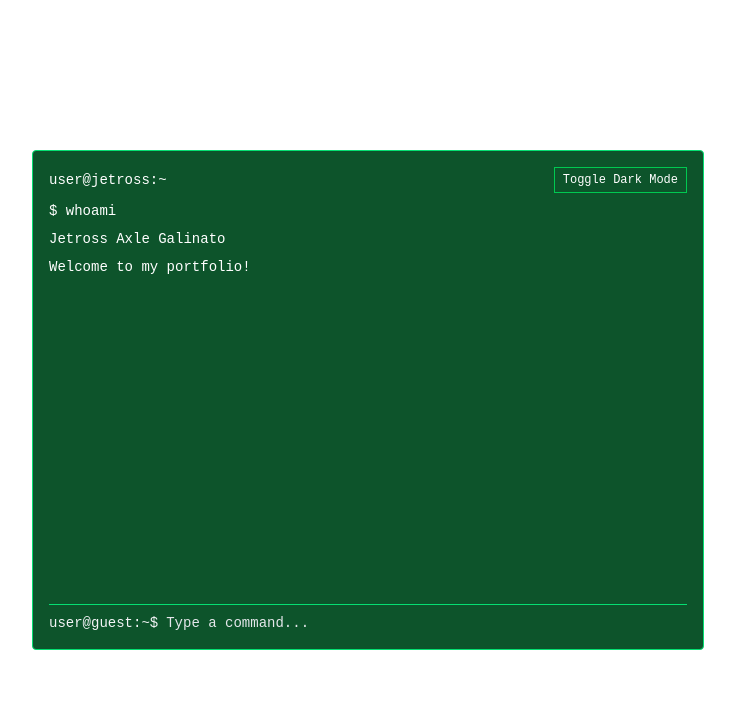
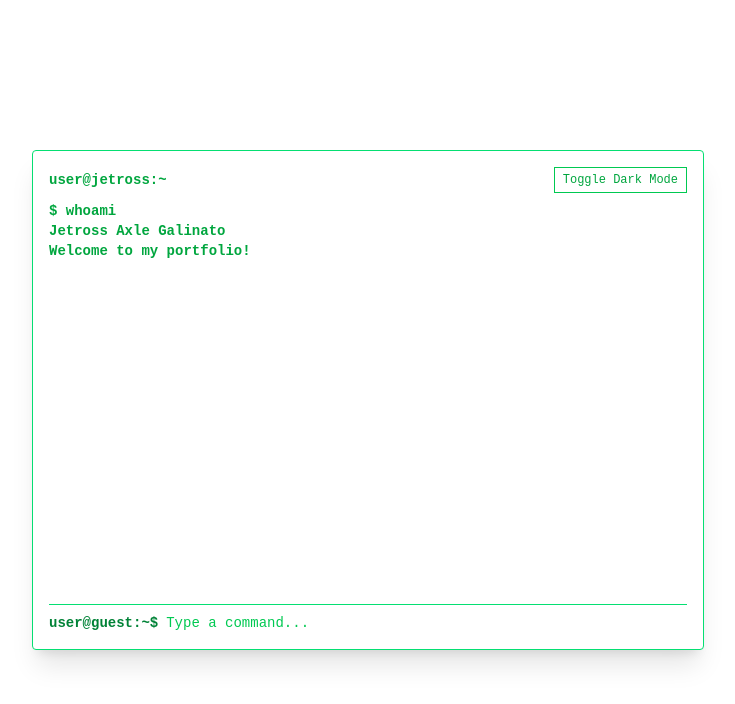
Before and after one commit to Jetrossgalinato/portfolio, a Next.js app: page / in a window 1280 px wide. Shown: the top 704 px of the page, without its empty margins (272-1007 px from the left). Built offline with nearby package versions, Linux system fonts and the light colour scheme.

Commit message:
added styling on the texts

```diff
--- a/src/app/components/Terminal.tsx
+++ b/src/app/components/Terminal.tsx
@@ -17,8 +17,8 @@ const Terminal = () => {
 
       const newHistory: React.ReactNode[] = [
         ...history,
-        <span key={Date.now()} className="text-green-400">
-          <span className="mr-2 select-none">user@guest:~$</span>
+        <span key={Date.now()} className="text-green-600 dark:text-green-400">
+          <span className="mr-2 font-bold select-none">user@guest:~$</span>
           {command}
         </span>,
       ];
@@ -33,11 +33,11 @@ const Terminal = () => {
         );
       } else if (command === "/about") {
         newHistory.push(
-          "Jetross Axle Galinato – Full-Stack Web Developer with a strong focus on backend systems",
-          "Based in the Philippines",
-          "3+ years of experience in backend development (APIs, databases, authentication)",
-          "1+ year of experience in full-stack development using modern frameworks",
-          "Tech-stack: Python, Django, PHP, Laravel, Reactjs, Next.js, TypeScript, PostgreSQL, MySQL"
+          "* Jetross Axle Galinato – Full-Stack Web Developer with a strong focus on backend systems",
+          "* Based in the Philippines",
+          "* 3+ years of experience in backend development (APIs, databases, authentication)",
+          "* 1+ year of experience in full-stack development using modern frameworks",
+          "* Tech-stack: Python, Django, PHP, Laravel, Reactjs, Next.js, TypeScript, PostgreSQL, MySQL"
         );
       } else if (command === "/projects") {
         newHistory.push(
@@ -135,9 +135,9 @@ const Terminal = () => {
 
   return (
     <div className="min-h-screen flex items-center justify-center bg-[var(--background)] px-4 transition-all duration-300">
-      <div className="w-full max-w-2xl h-[500px] border border-green-400 rounded p-4 font-mono bg-green-900 dark:bg-black text-white dark:text-green-400 flex flex-col">
+      <div className="w-full max-w-2xl h-[500px] shadow-xl border border-green-400 rounded p-4 font-mono bg-white dark:bg-black text-green-600 dark:text-green-400 flex flex-col">
         <div className="flex justify-between items-center mb-2">
-          <span className="text-sm">user@jetross:~</span>
+          <span className="text-sm font-bold">user@jetross:~</span>
           <button
             onClick={toggleTheme}
             className="text-xs border px-2 py-1 border-green-500 hover:bg-green-200 hover:text-black transition"
@@ -151,16 +151,18 @@ const Terminal = () => {
           ref={scrollRef}
           className="flex-1 overflow-y-auto space-y-2 mb-4 pr-1 text-sm"
         >
-          <p>$ whoami</p>
-          <p>Jetross Axle Galinato</p>
-          <p>Welcome to my portfolio!</p>
+          <div className="font-bold">
+            <p>$ whoami</p>
+            <p>Jetross Axle Galinato</p>
+            <p>Welcome to my portfolio!</p>
+          </div>
           {history.map((line, idx) => (
             <p key={idx}>{line}</p>
           ))}
         </div>
 
         <div className="flex items-center border-t border-green-400 pt-2">
-          <span className="mr-2 select-none text-sm text-gray-100 dark:text-green-400">
+          <span className="mr-2 select-none text-sm font-bold text-green-700 dark:text-green-400">
             user@guest:~$
           </span>
           <input
@@ -168,7 +170,7 @@ const Terminal = () => {
             value={input}
             onChange={(e) => setInput(e.target.value)}
             onKeyDown={handleKeyDown}
-            className="w-full bg-transparent outline-none border-none text-white text-sm dark:text-green-400 placeholder:text-gray-200 dark:placeholder:text-green-600"
+            className="w-full bg-transparent outline-none border-none text-green-700 text-sm dark:text-green-400 placeholder:text-green-500 dark:placeholder:text-green-600"
             placeholder="Type a command..."
             autoFocus
           />
--- a/src/app/globals.css
+++ b/src/app/globals.css
@@ -29,7 +29,7 @@
 }
 
 ::-webkit-scrollbar-thumb {
-  background-color: rgba(224, 224, 224, 0.4); /* Light mode thumb */
+  background-color: rgba(0, 201, 67, 0.4); /* Light mode thumb */
   border-radius: 4px;
 }
 
```
